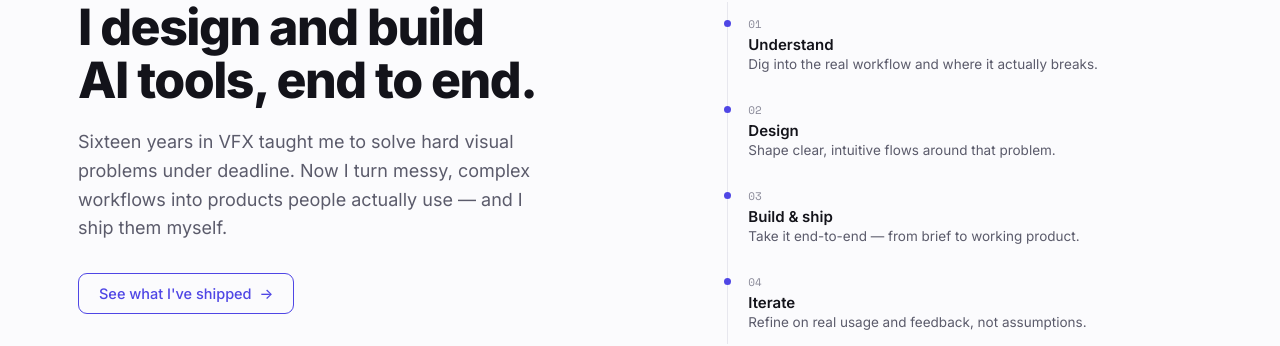
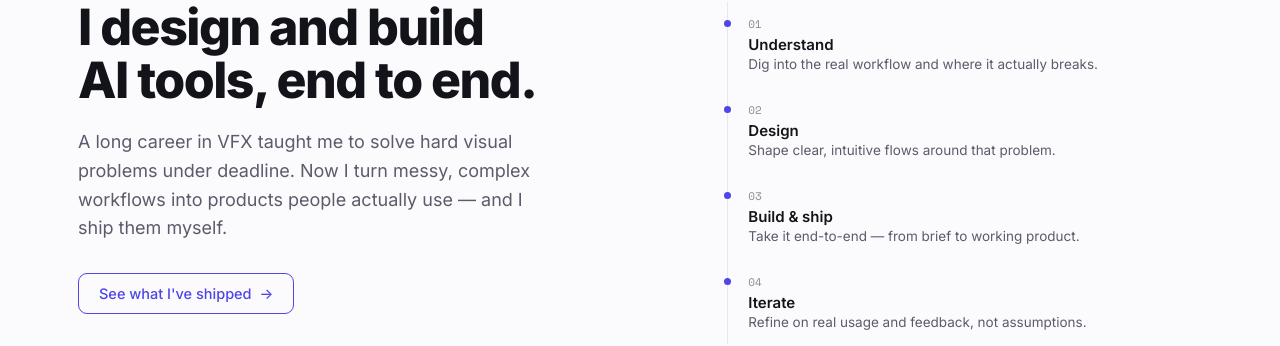
Before and after one commit to tomereps/portfolio, a React (Vite) app: page / in a window 1280 px wide. Shown: the part 181-527 px from the top of the page. Built offline with nearby package versions, Linux system fonts and the light colour scheme.

Commit message:
Contact: send from tomereps.com; hero copy tweak

```diff
--- a/src/components/Hero.jsx
+++ b/src/components/Hero.jsx
@@ -18,7 +18,7 @@ export default function Hero() {
           AI tools, end&nbsp;to&nbsp;end.
         </h1>
         <p className="hero__lede">
-          Sixteen years in VFX taught me to solve hard visual problems under
+          A long career in VFX taught me to solve hard visual problems under
           deadline. Now I turn messy, complex workflows into products people
           actually use — and I ship them myself.
         </p>
```
